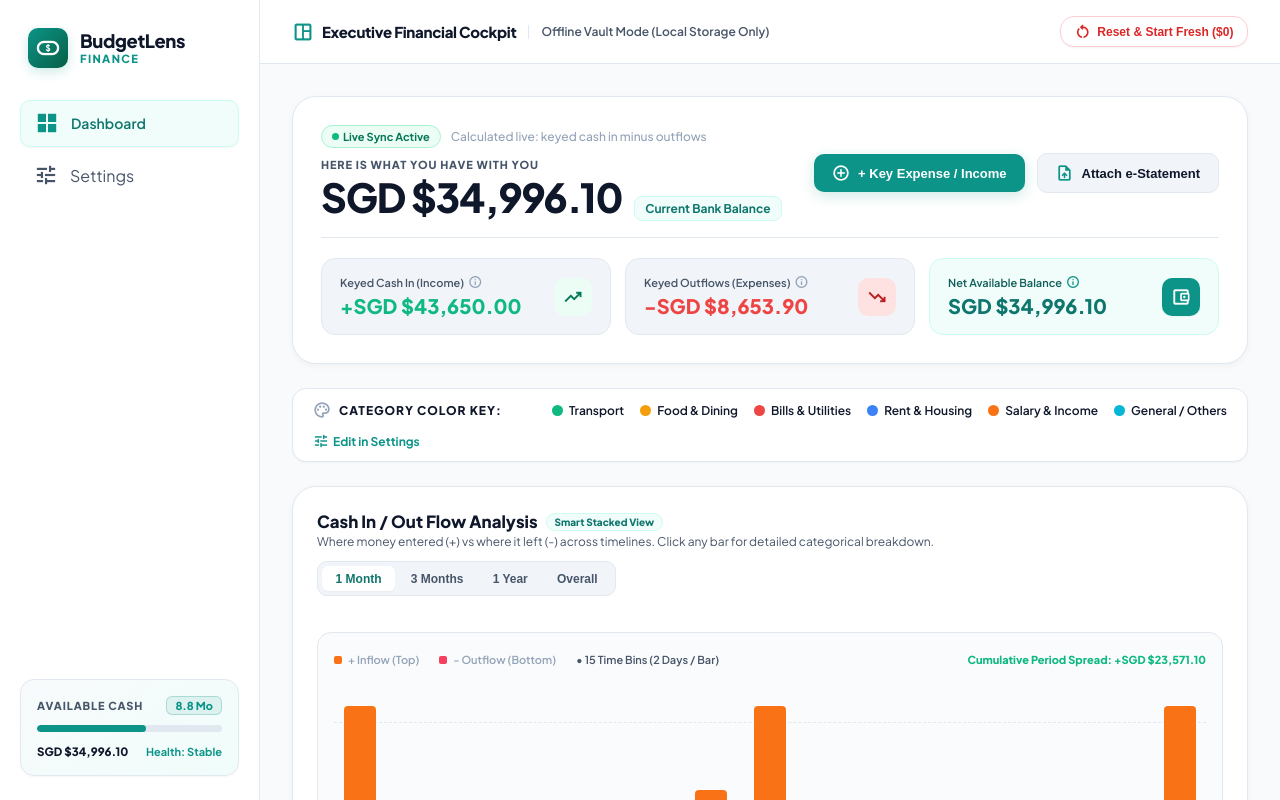
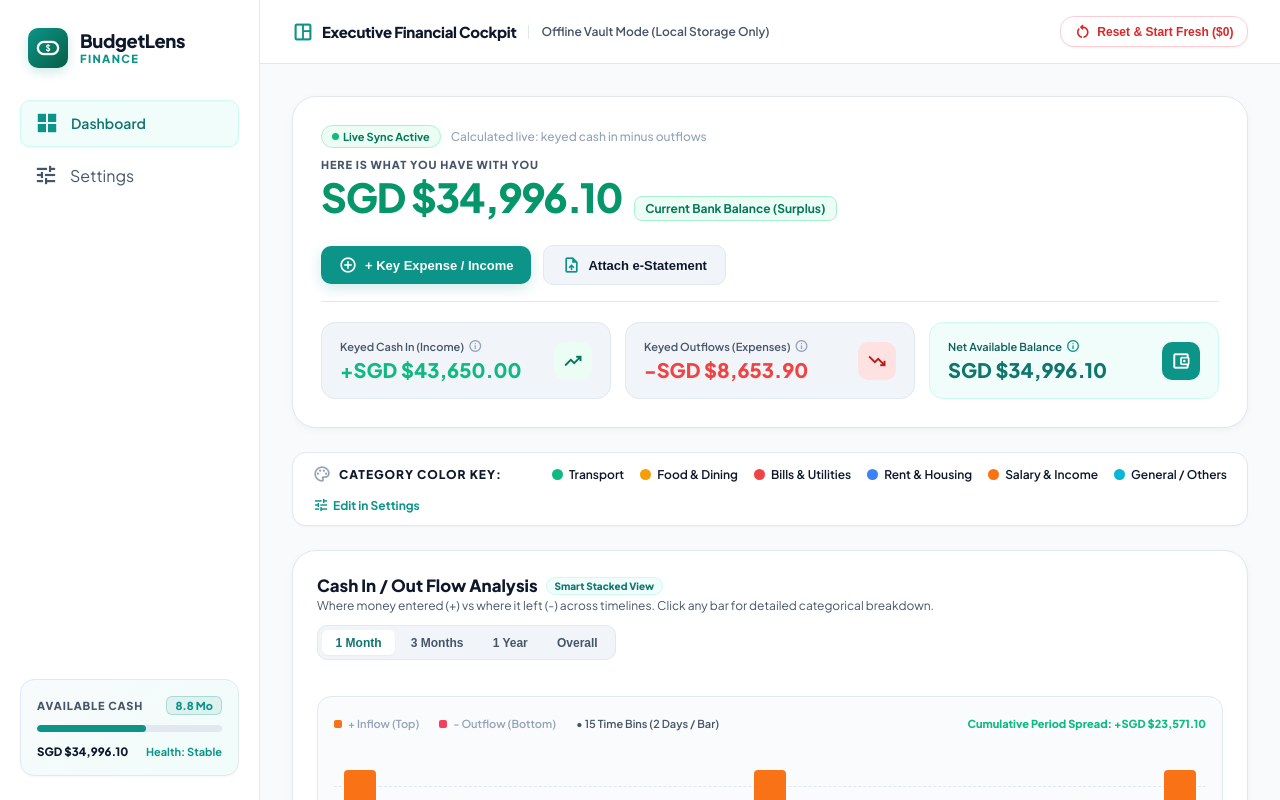
Before and after one commit to Astro2608/BudgetLens, a React (Vite) app: page / in a window 1280 px wide. Shown: the top 800 px of the page. Built offline with nearby package versions, Linux system fonts and the light colour scheme.

Commit message:
feat(ui): add clear red/green color-coding and dynamic deficit/surplus badges to headline balance

```diff
--- a/src/components/HeroSection.tsx
+++ b/src/components/HeroSection.tsx
@@ -16,6 +16,18 @@ export const HeroSection: React.FC<HeroSectionProps> = ({
   onOpenAddModal,
   onScrollToImport
 }) => {
+  const isNegative = totalBalance < 0;
+  const isZero = totalBalance === 0;
+
+  // Dynamic color coding: Red for negative/deficit, Green for positive surplus, neutral for zero
+  const headlineColor = isNegative ? '#ef4444' : isZero ? 'var(--text-main)' : '#059669';
+
+  const balanceBadge = isNegative
+    ? { text: 'Deficit / Negative Balance', bg: '#fee2e2', color: '#dc2626', border: '#fecdd3' }
+    : isZero
+    ? { text: 'Current Bank Balance ($0.00)', bg: 'var(--bg-canvas-subtle)', color: 'var(--text-muted)', border: 'var(--border-subtle)' }
+    : { text: 'Current Bank Balance (Surplus)', bg: '#ecfdf5', color: '#047857', border: '#a7f3d0' };
+
   return (
     <section className="lumina-card" style={{ padding: '1.75rem', gap: '1.25rem' }}>
       {/* Upper row: Balance + Action buttons */}
@@ -40,11 +52,11 @@ export const HeroSection: React.FC<HeroSectionProps> = ({
                 gap: '0.25rem',
                 padding: '0.25rem 0.625rem',
                 borderRadius: '9999px',
-                backgroundColor: '#ecfdf5',
-                color: '#047857',
+                backgroundColor: isNegative ? '#fff1f2' : '#ecfdf5',
+                color: isNegative ? '#be123c' : '#047857',
                 fontSize: '11px',
                 fontWeight: 700,
-                border: '1px solid #a7f3d0',
+                border: `1px solid ${isNegative ? '#fecdd3' : '#a7f3d0'}`,
                 cursor: 'help'
               }}
               title="Real-time sync calculation active on offline local vault state."
@@ -54,7 +66,7 @@ export const HeroSection: React.FC<HeroSectionProps> = ({
                   width: '7px',
                   height: '7px',
                   borderRadius: '50%',
-                  backgroundColor: '#10b981',
+                  backgroundColor: isNegative ? '#ef4444' : '#10b981',
                   animation: 'pulse 2s cubic-bezier(0.4, 0, 0.6, 1) infinite'
                 }}
               ></span>
@@ -77,9 +89,10 @@ export const HeroSection: React.FC<HeroSectionProps> = ({
               style={{
                 fontSize: '2.5rem',
                 fontWeight: 800,
-                color: 'var(--text-main)',
+                color: headlineColor,
                 letterSpacing: '-0.03em',
-                lineHeight: 1
+                lineHeight: 1,
+                transition: 'color 0.2s ease'
               }}
             >
               {formatSGD(totalBalance)}
@@ -90,12 +103,13 @@ export const HeroSection: React.FC<HeroSectionProps> = ({
                 fontWeight: 700,
                 padding: '4px 10px',
                 borderRadius: '8px',
-                backgroundColor: 'var(--color-primary-light)',
-                color: 'var(--color-primary-hover)',
-                border: '1px solid var(--color-primary-border)'
+                backgroundColor: balanceBadge.bg,
+                color: balanceBadge.color,
+                border: `1px solid ${balanceBadge.border}`,
+                transition: 'all 0.2s ease'
               }}
             >
-              Current Bank Balance
+              {balanceBadge.text}
             </span>
           </div>
         </div>
@@ -194,39 +208,43 @@ export const HeroSection: React.FC<HeroSectionProps> = ({
         {/* Net Available */}
         <div
           style={{
-            backgroundColor: '#f0fdfa',
-            border: '1px solid var(--color-primary-border)',
+            backgroundColor: isNegative ? '#fff1f2' : '#f0fdfa',
+            border: `1px solid ${isNegative ? '#fecdd3' : 'var(--color-primary-border)'}`,
             borderRadius: 'var(--radius-lg)',
             padding: '1rem 1.125rem',
             display: 'flex',
             alignItems: 'center',
             justifyContent: 'space-between',
             cursor: 'help',
-            transition: 'border-color 0.2s ease, transform 0.2s ease'
+            transition: 'all 0.2s ease'
           }}
           title="Net Liquid Balance: Live capital available in accounts ready for immediate runway allocation."
         >
           <div style={{ display: 'flex', flexDirection: 'column', gap: '0.25rem' }}>
-            <span style={{ fontSize: '11px', fontWeight: 600, color: '#115e59', display: 'flex', alignItems: 'center', gap: '4px' }}>
+            <span style={{ fontSize: '11px', fontWeight: 600, color: isNegative ? '#991b1b' : '#115e59', display: 'flex', alignItems: 'center', gap: '4px' }}>
               Net Available Balance
-              <span className="material-symbols-outlined" style={{ fontSize: '14px', color: '#0d9488' }}>info</span>
+              <span className="material-symbols-outlined" style={{ fontSize: '14px', color: isNegative ? '#e11d48' : '#0d9488' }}>info</span>
             </span>
-            <span style={{ fontSize: '1.25rem', fontWeight: 800, color: '#0f766e' }}>{formatSGD(totalBalance)}</span>
+            <span style={{ fontSize: '1.25rem', fontWeight: 800, color: isNegative ? '#ef4444' : '#0f766e' }}>
+              {formatSGD(totalBalance)}
+            </span>
           </div>
           <div
             style={{
               width: '38px',
               height: '38px',
               borderRadius: 'var(--radius-md)',
-              backgroundColor: 'var(--color-primary)',
-              color: 'white',
+              backgroundColor: isNegative ? '#fee2e2' : 'var(--color-primary)',
+              color: isNegative ? '#ef4444' : 'white',
               display: 'flex',
               alignItems: 'center',
               justifyContent: 'center',
               boxShadow: 'var(--shadow-xs)'
             }}
           >
-            <span className="material-symbols-outlined" style={{ fontSize: '20px' }}>account_balance_wallet</span>
+            <span className="material-symbols-outlined" style={{ fontSize: '20px' }}>
+              {isNegative ? 'warning' : 'account_balance_wallet'}
+            </span>
           </div>
         </div>
       </div>
```
